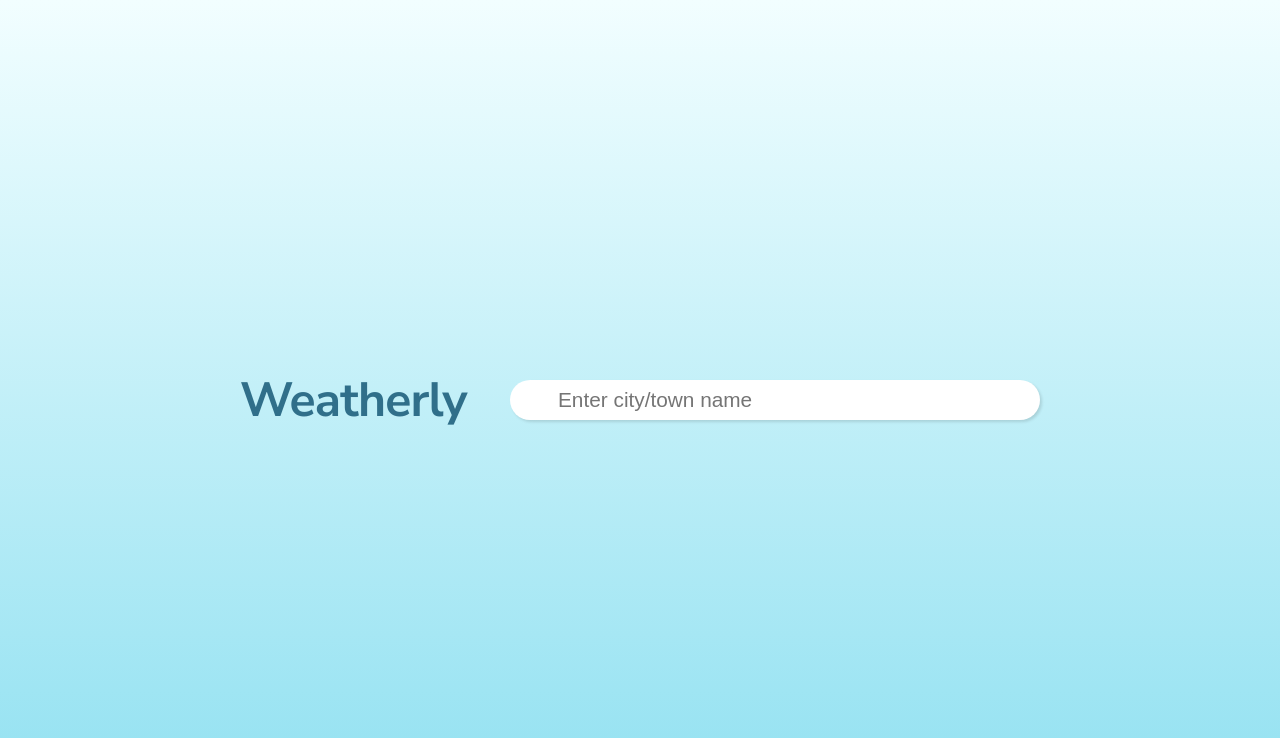
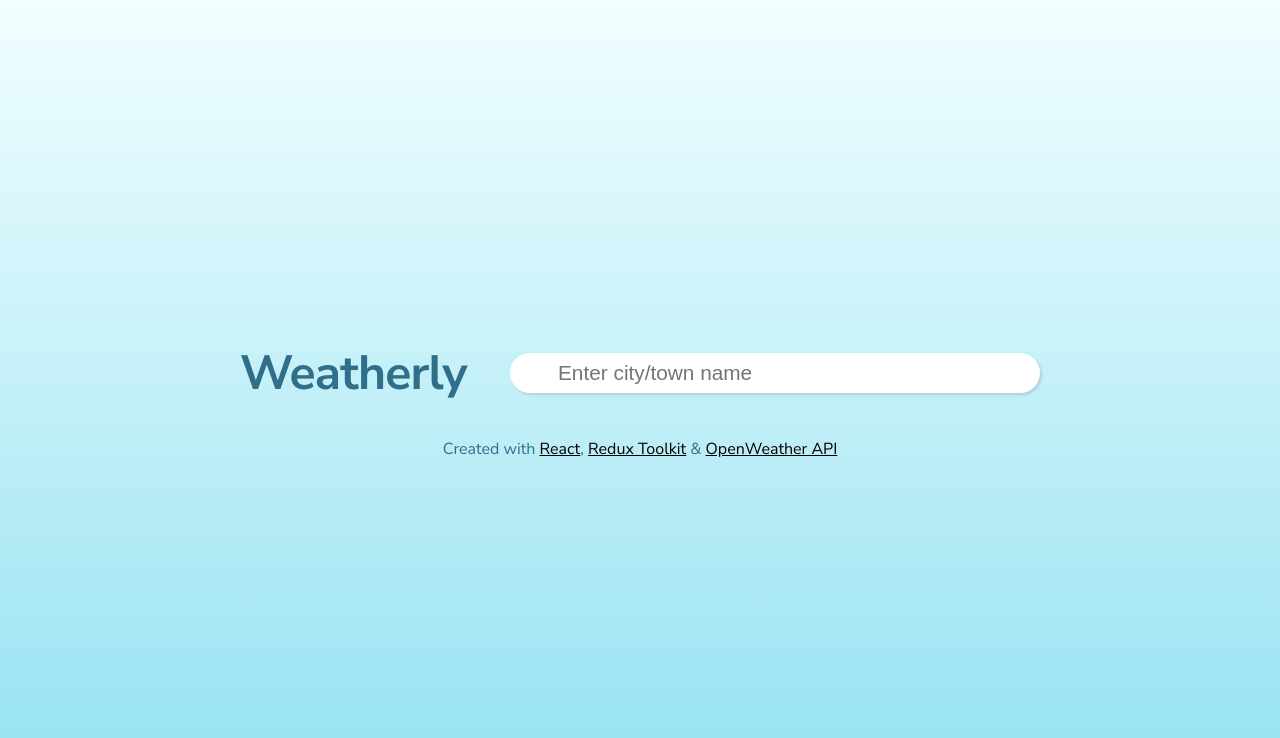
Before and after one commit to lxndrbukin/weatherly-rts, a React (Create React App) app: page / in a window 1280 px wide. Shown: the top 738 px of the page. Built offline with nearby package versions, Linux system fonts and the light colour scheme; the HTML template or start-up script is replaced by a standard one.

Commit message:
Finished working on styling. Added a Footer component

```diff
--- a/src/components/App.tsx
+++ b/src/components/App.tsx
@@ -6,6 +6,7 @@ import { RootState, WeatherProps } from '../store';
 import { Header } from './Header/Header';
 import { CurrentWeather } from './CurrentWeather/CurrentWeather';
 import { Forecast } from './Forecast/Forecast';
+import { Footer } from './Footer/Footer';
 
 class _App extends Component<AppProps> {
   constructor(props: AppProps) {
@@ -42,6 +43,7 @@ class _App extends Component<AppProps> {
         <Header />
         {!this.props.loading && this.renderCurrent()}
         {!this.props.loading && this.renderForecast()}
+        <Footer />
       </div>
     );
   }
--- /dev/null
+++ b/src/components/Footer/Footer.tsx
@@ -0,0 +1,32 @@
+import './assets/styles.scss';
+import { Component } from 'react';
+
+export class Footer extends Component {
+  render(): JSX.Element {
+    return (
+      <footer className="footer">
+        <a
+          className="github"
+          target="_blank"
+          href="https://github.com/lxndrbukin/weatherly-rts"
+        >
+          <i className="fa-brands fa-github"></i>
+        </a>
+        <span>
+          Created with{' '}
+          <a target="_blank" href="https://react.dev/">
+            React
+          </a>
+          ,{' '}
+          <a target="_blank" href="https://redux-toolkit.js.org/">
+            Redux Toolkit
+          </a>{' '}
+          &{' '}
+          <a target="_blank" href="https://openweathermap.org/api">
+            OpenWeather API
+          </a>
+        </span>
+      </footer>
+    );
+  }
+}
--- /dev/null
+++ b/src/components/Footer/assets/styles.scss
@@ -0,0 +1,22 @@
+@import '../../assets/variables.scss';
+
+.footer {
+  color: $grey-blue;
+  display: grid;
+  grid-template-rows: 1fr fit-content;
+  padding: $spacing-xl 0 0 0;
+  box-sizing: border-box;
+
+  span {
+    a {
+      color: $black;
+    }
+  }
+
+  .github {
+    width: fit-content;
+    justify-self: center;
+    font-size: 2rem;
+    color: $grey-blue;
+  }
+}
--- a/src/components/Forecast/assets/styles.scss
+++ b/src/components/Forecast/assets/styles.scss
@@ -50,3 +50,91 @@
     }
   }
 }
+
+/* MEDIA */
+@media only screen and (max-width: 710px) {
+  .header {
+    grid-template-columns: 1fr;
+    grid-template-rows: 1fr 1fr;
+    gap: 0;
+  }
+
+  .forecast-days {
+    grid-template-columns: repeat(3, 1fr) !important;
+
+    .day {
+      &:nth-child(3) {
+        border-right: none;
+      }
+
+      &:nth-child(5) {
+        border-right: 1px solid $light-grey;
+      }
+    }
+  }
+}
+
+@media only screen and (max-width: 570px) {
+  .info-left {
+    .city-temp {
+      font-size: 2rem !important;
+    }
+
+    .city-temp img {
+      width: 70px;
+      height: 70px;
+    }
+  }
+}
+
+@media only screen and (max-width: 500px) {
+  .current-weather-info {
+    grid-template-columns: 1fr !important;
+
+    .info-right {
+      align-items: center !important;
+
+      .temps {
+        width: 150px;
+        justify-content: space-between;
+      }
+
+      .hwp {
+        width: 200px;
+      }
+    }
+  }
+
+  .forecast-days {
+    grid-template-columns: repeat(2, 1fr) !important;
+
+    .day {
+      &:nth-child(3) {
+        border-right: 1px solid $light-grey;
+      }
+
+      &:nth-child(5) {
+        border-right: 1px solid $light-grey;
+      }
+
+      &:nth-child(even) {
+        border: none;
+      }
+    }
+  }
+}
+
+@media only screen and (max-width: 370px) {
+  .forecast-days {
+    grid-template-columns: 1fr !important;
+
+    .day {
+      border-right: none !important;
+      border-bottom: 1px solid $light-grey !important;
+
+      &:nth-child(5) {
+        border: none !important;
+      }
+    }
+  }
+}
--- a/src/components/assets/styles.scss
+++ b/src/components/assets/styles.scss
@@ -1,7 +1,7 @@
 @import url('https://fonts.googleapis.com/css2?family=Nunito+Sans:ital,wght@0,200;0,300;0,400;0,600;0,700;0,800;0,900;1,200;1,300;1,400;1,600;1,700;1,800;1,900&display=swap');
 @import './variables.scss';
 
-// body
+// BODY
 body {
   margin: 0;
   font-family: 'Nunito Sans', sans-serif;
@@ -17,3 +17,13 @@ body {
   justify-content: center;
   align-items: center;
 }
+
+/* ANIMATIONS */
+@keyframes opacity {
+  0% {
+    opacity: 0;
+  }
+  100% {
+    opacity: 1;
+  }
+}
--- a/src/components/assets/variables.scss
+++ b/src/components/assets/variables.scss
@@ -1,4 +1,5 @@
 $white: #fff;
+$black: #000;
 $light-blue: #f2feff;
 $blue: #92e1f1;
 $grey-blue: #306f8a;
```
